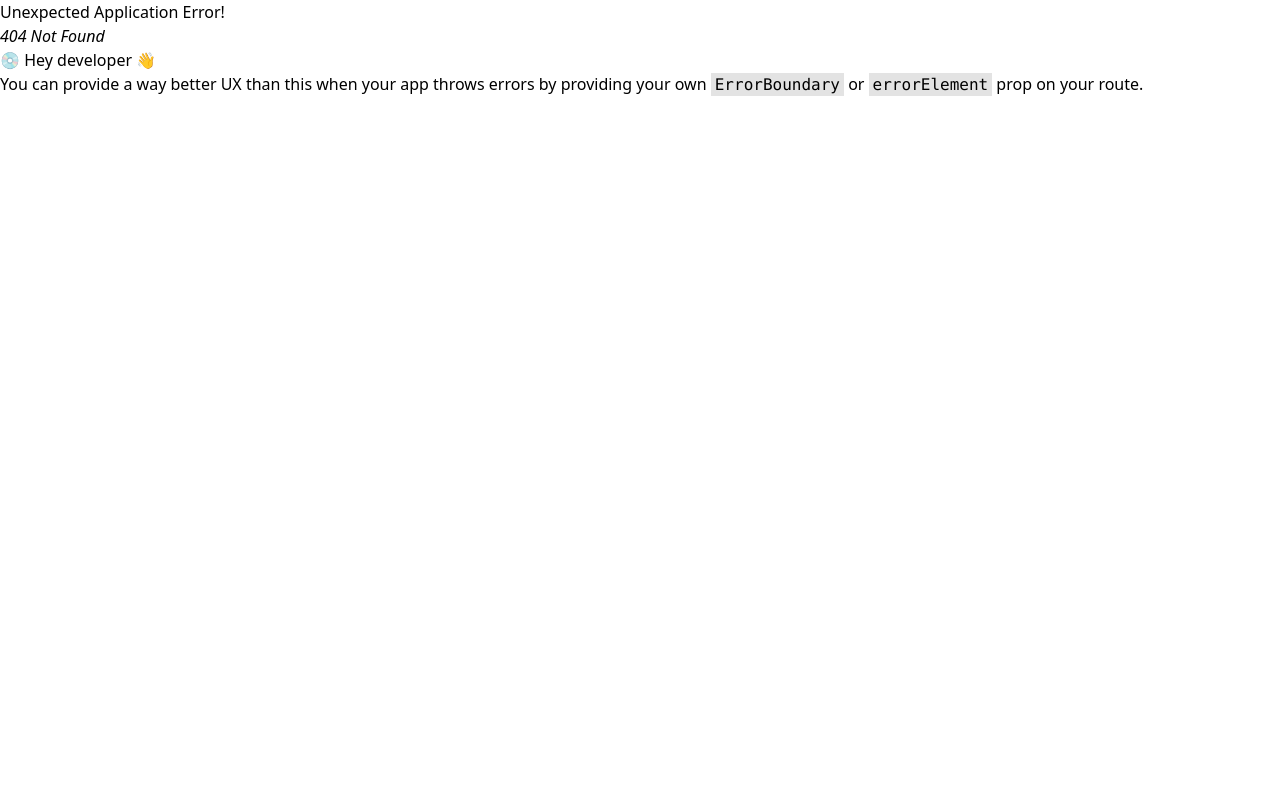
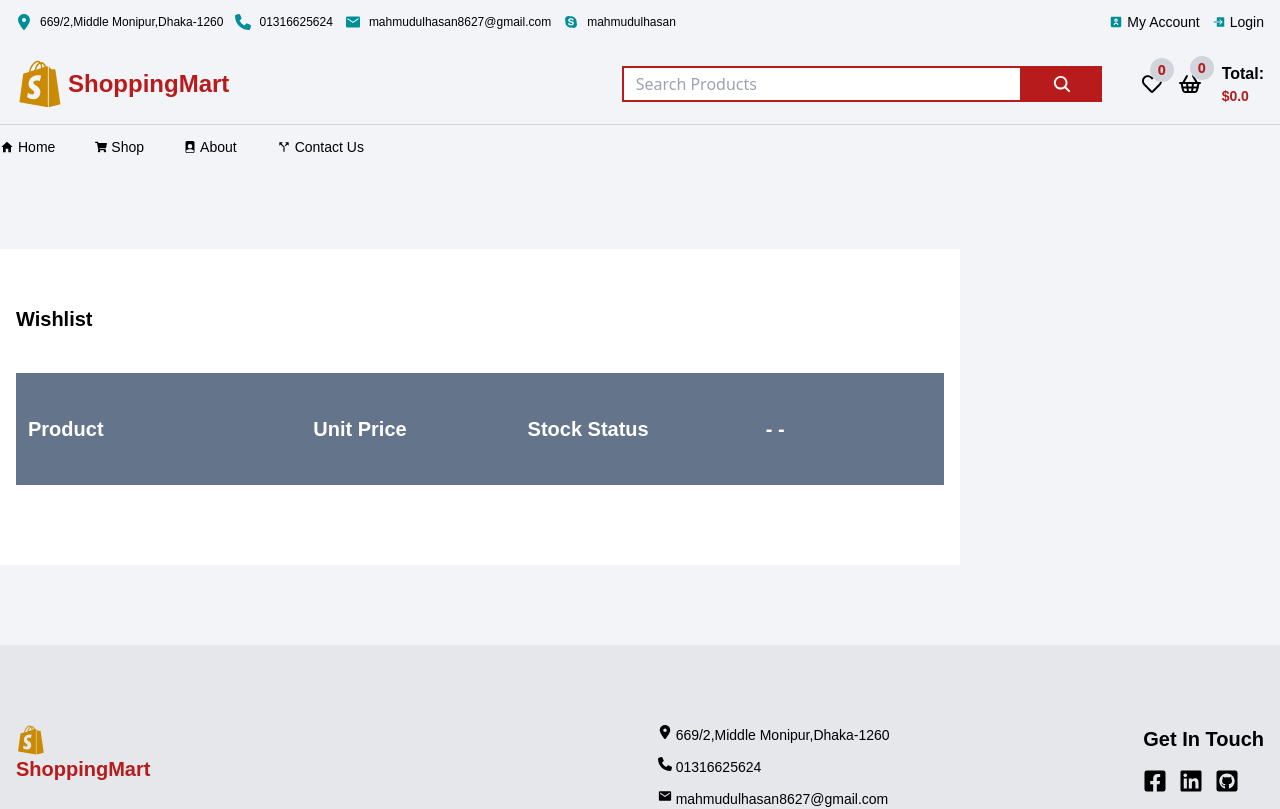
Before and after one commit to mahmudulhasanprodan/ShoppingMart, a React (Vite) app: page /wishlist in a window 1280 px wide. Before the commit this address had no page. Shown: the top 809 px of the page. Built offline with nearby package versions, Linux system fonts and the light colour scheme.

Commit message:
wishList Implement Done

```diff
--- a/src/App.jsx
+++ b/src/App.jsx
@@ -10,7 +10,8 @@ import CheckOut from './Pages/CheckOut/CheckOut';
 import OrderComplete from './Pages/OrderComplete/OrderComplete';
 import Login from './Pages/Login/Login';
 import Myaccount from './Pages/MyAccount/Myaccount';
-import Loading from './CommonComponent/Loading/Loading';
+import WishList from './Pages/WishList/WishList';
+
 import {
   createBrowserRouter,
   createRoutesFromElements,
@@ -30,7 +31,7 @@ const router = createBrowserRouter(
     <Route path="/ordercomplete" element={<OrderComplete />}></Route>
     <Route path="/login" element={<Login />}></Route>
     <Route path="/myaccount" element={<Myaccount />}></Route>
-    <Route path="/Loading" element={<Loading />}></Route>
+    <Route path="/wishlist" element={<WishList />}></Route>
    </Route>
    )
 )
--- a/src/CommonComponent/Card/Card.jsx
+++ b/src/CommonComponent/Card/Card.jsx
@@ -4,7 +4,7 @@ import { FaRegHeart } from "react-icons/fa";
 import Flex from "../../CommonComponent/Flex"
 
 
-const Card = ({FeatueImage,Title,Price,MainPrice,CartProduct,ProductDetails}) => {
+const Card = ({FeatueImage,Title,Price,MainPrice,CartProduct,ProductDetails,WishProduct}) => {
 
 
 
@@ -12,7 +12,10 @@ const Card = ({FeatueImage,Title,Price,MainPrice,CartProduct,ProductDetails}) =>
     <>
       <div>
         <div className="w-[250px] h-[370px] bg-white shadow-lg">
-          <div className="w-full h-[200px] cursor-pointer" onClick={ProductDetails}>
+          <div
+            className="w-full h-[200px] cursor-pointer"
+            onClick={ProductDetails}
+          >
             <picture>
               <img
                 src={FeatueImage}
@@ -45,7 +48,10 @@ const Card = ({FeatueImage,Title,Price,MainPrice,CartProduct,ProductDetails}) =>
               </button>
             </div>
             <div>
-              <button className="px-2 py-3 border-[1px] border-gray-400 flex items-center gap-x-2 font-Montserrat hover:bg-CommonColor hover:text-white">
+              <button
+                className="px-2 py-3 border-[1px] border-gray-400 flex items-center gap-x-2 font-Montserrat hover:bg-CommonColor hover:text-white"
+                onClick={WishProduct}
+              >
                 <span>
                   <FaRegHeart />
                 </span>
--- a/src/HomeComponent/BestSellingProduct/BestSellingProduct.jsx
+++ b/src/HomeComponent/BestSellingProduct/BestSellingProduct.jsx
@@ -7,6 +7,7 @@ import { AllCartItem } from '../../Redux/CartSlice/CartSlice'
 import Loading from '../../CommonComponent/Loading/Loading'
 import axios from 'axios'
 import { Link, useNavigate } from 'react-router-dom'
+import { WishCartItem} from '../../Redux/WishSlice/WishSlice'
 
 const BestSellingProduct = () => {
   const dispatch = useDispatch();
@@ -32,6 +33,7 @@ useEffect(() => {
 
 
 
+
 // HandleCart Function Start Here
 const HandleCart = (item) => {
   dispatch(AllCartItem(item));
@@ -40,6 +42,11 @@ const HandleCart = (item) => {
 //HandleProduct Function Start Here
 const HandleProduct = (item) => {
   Navigate(`/productdetails/${item.id}`);
+};
+
+//HandleWish Function Start Here
+const HandleWish = (item) => {
+  dispatch(WishCartItem(item))
 };
 
 
@@ -67,6 +74,7 @@ const HandleProduct = (item) => {
                   <Card
                     ProductDetails={() => HandleProduct(item)}
                     CartProduct={() => HandleCart(item)}
+                    WishProduct={() => HandleWish(item)}
                     FeatueImage={item.thumbnail}
                     Title={`${item.title.slice(0, 16)}....`}
                     MainPrice={`$${Math.round(item.price)}`}
--- a/src/HomeComponent/Header/Header.jsx
+++ b/src/HomeComponent/Header/Header.jsx
@@ -14,6 +14,7 @@ import { useSelector, useDispatch } from 'react-redux'
 import { GetTotal } from '../../Redux/CartSlice/CartSlice';
 import { RemoveItem } from '../../Redux/CartSlice/CartSlice';
 import { Link } from 'react-router-dom';
+import { WishGetTotal } from '../../Redux/WishSlice/WishSlice';
 
 const Header = () => {
  const[menuItem,setmenuItem] = useState(false);
@@ -48,10 +49,17 @@ const HandleMenuItem = () => {
 
 
 const{CartProduct,TotalItem,TotalAmount}=useSelector((state) => state.Cart);
+const{WishTotalitem,WishItem} = useSelector((state) => state.Wish);
 
 useEffect(() => {
   dispatch(GetTotal())
 },[dispatch,CartProduct]);
+
+
+useEffect(() => {
+    dispatch(WishGetTotal());
+},[dispatch,WishItem])
+
 
 // HandleCartMenu Function Start Here
 const HandleCartMenu = () => {
@@ -99,10 +107,14 @@ const HandleCartRemove = (item) => {
                 <div className="hidden md:block">
                   <div className="flex items-center gap-x-4">
                     <div className="text-xl cursor-pointer font-bold relative">
-                      <FaRegHeart />
+                      <Link to={"/wishlist"}>
+                        <span>
+                          <FaRegHeart />
+                        </span>
+                      </Link>
                       <div className="w-6 h-6 bg-gray-300 rounded-full absolute -top-4 -right-3">
                         <h3 className="flex items-center justify-center text-sm h-full text-CommonColor">
-                          0
+                          {WishTotalitem}
                         </h3>
                       </div>
                     </div>
@@ -160,7 +172,15 @@ const HandleCartRemove = (item) => {
                                     </h2>
                                     <h3>
                                       {item.CartQuantity} X $
-                                      {item.CartQuantity * `${Math.round(item.price- Math.round(item.price*item.discountPercentage)/100)}`}
+                                      {item.CartQuantity *
+                                        `${Math.round(
+                                          item.price -
+                                            Math.round(
+                                              item.price *
+                                                item.discountPercentage
+                                            ) /
+                                              100
+                                        )}`}
                                     </h3>
                                   </div>
                                 </Flex>
--- a/src/HomeComponent/Menu/Menu.jsx
+++ b/src/HomeComponent/Menu/Menu.jsx
@@ -17,16 +17,16 @@ const Menu = () => {
         <div className="container">
           <div className="hidden md:block">
             <Flex className={"items-center gap-x-10 py-3"}>
-              <Link to={"/"}>
+              <NavLink to={"/"} className={"focus:text-CommonColor"}>
                 <div className="flex items-center gap-x-1 cursor-pointer">
                   <span className="text-sm">
-                    <IoMdHome/>
+                    <IoMdHome />
                   </span>
                   <h2 className="font-Montserrat text-sm">Home</h2>
                 </div>
-              </Link>
+              </NavLink>
 
-              <NavLink to={"/shop"}>
+              <NavLink to={"/shop"} className={"focus:text-CommonColor"}>
                 <div
                   div
                   className="flex items-center gap-x-1 cursor-pointer active:text-CommonColor"
@@ -37,18 +37,22 @@ const Menu = () => {
                   <h2 className="font-Montserrat text-sm">Shop</h2>
                 </div>
               </NavLink>
+              <NavLink to={"#"} className={"focus:text-CommonColor"}>
                 <div div className="flex items-center gap-x-1 cursor-pointer">
                   <span className="text-xs">
                     <BsFillFilePersonFill />
                   </span>
                   <h2 className="font-Montserrat text-sm">About</h2>
                 </div>
+              </NavLink>
+              <NavLink to={"#"} className={"focus:text-CommonColor"}>
                 <div div className="flex items-center gap-x-1 cursor-pointer">
                   <span className="text-sm">
                     <MdOutlineCallSplit />
                   </span>
                   <h2 className="font-Montserrat text-sm">Contact Us</h2>
                 </div>
+              </NavLink>
             </Flex>
           </div>
         </div>
--- /dev/null
+++ b/src/Pages/WishList/WishList.jsx
@@ -0,0 +1,12 @@
+import React from 'react'
+import WishDetails from '../../WishComponent/WishDetails/WishDetails'
+
+const WishList = () => {
+  return (
+    <>
+      <WishDetails />
+    </>
+  )
+}
+
+export default WishList
--- a/src/Redux/Store/Store.js
+++ b/src/Redux/Store/Store.js
@@ -2,14 +2,18 @@ import { configureStore } from '@reduxjs/toolkit'
 import  ProductSLice  from '../ProductSlice/ProductSlice'
 import  CartSLice  from '../CartSlice/CartSlice'
 import { GetTotal } from '../CartSlice/CartSlice'
+import { WishGetTotal } from '../WishSlice/WishSlice'
+import  WishSlice from '../WishSlice/WishSlice'
 
 
 export const Store = configureStore({
   reducer: {
     Product : ProductSLice,
     Cart : CartSLice,
+    Wish: WishSlice,
   },
 })
 
 
-Store.dispatch(GetTotal())
+Store.dispatch(GetTotal());
+Store.dispatch(WishGetTotal());
--- /dev/null
+++ b/src/Redux/WishSlice/WishSlice.js
@@ -0,0 +1,59 @@
+import { createSlice } from '@reduxjs/toolkit'
+
+
+
+
+const initialState = {
+  WishItem: localStorage.getItem("wishProduct")
+    ? JSON.parse(localStorage.getItem("wishProduct"))
+    : [],
+    WishTotalitem: 0,
+};
+
+export const WishSlice = createSlice({
+  name: "wishlist",
+  initialState,
+  reducers: {
+    WishCartItem: (state, action) => {
+      const wishIndex = state.WishItem.findIndex(
+        (item) => item.id === action.payload.id
+      );
+      if (wishIndex >= 0) {
+        state.WishItem[wishIndex].CartQuantity += 1;
+        localStorage.setItem("wishProduct", JSON.stringify(state.WishItem));
+      } else {
+        state.WishItem.push({ ...action.payload, CartQuantity: 1 });
+        localStorage.setItem("wishProduct", JSON.stringify(state.WishItem));
+      }
+    },
+
+    WishRemoveItem: (state, action) => {
+      const wishRemove = state.WishItem.filter(
+        (item) => item.id !== action.payload.id
+      );
+
+      (state.WishItem = wishRemove),
+        localStorage.setItem("wishProduct", JSON.stringify(state.WishItem));
+    },
+     WishGetTotal: (state,action) => {
+     const TotalWishData = state.WishItem.reduce((previousitem,currentitem) => {
+       const{CartQuantity} = currentitem;
+        previousitem.WishTotalItem += Math.round(CartQuantity);
+        return previousitem;
+      },
+    {
+      WishTotalItem: 0,
+    })
+     state.WishTotalitem = TotalWishData.WishTotalItem;
+
+     }
+  },
+});
+
+
+
+
+
+export const {WishCartItem,WishRemoveItem,WishGetTotal } = WishSlice.actions
+
+export default WishSlice.reducer
--- a/src/ShopComponent/ShopLeft/ShopBottom/ShopBottom.jsx
+++ b/src/ShopComponent/ShopLeft/ShopBottom/ShopBottom.jsx
@@ -1,14 +1,13 @@
 import React, { useEffect, useState } from 'react'
 import Card from "../../../CommonComponent/Card/Card"
 import Flex from '../../../CommonComponent/Flex';
-import axios from 'axios';
 import { useSelector, useDispatch } from 'react-redux'
 import { Link, useNavigate } from 'react-router-dom';
 import { FeatureProduct } from '../../../Redux/ProductSlice/ProductSlice';
 import Loading from '../../../CommonComponent/Loading/Loading';
 import { FaChevronCircleRight,FaChevronCircleLeft} from "react-icons/fa";
-import { AllCartItem } from '../../../Redux/CartSlice/CartSlice';
-
+// import { AllCartItem } from '../../../Redux/CartSlice/CartSlice';
+import { WishCartItem } from '../../../Redux/WishSlice/WishSlice';
 
 
 const ShopBottom = ({pageValue}) => {
@@ -57,6 +56,10 @@ const HandleshopDetails = (item) => {
   Navigate(`/productdetails/${item.id}`)
 };
 
+// HandleWish Fuction Start Here
+const HandleWish = (item) => {
+  dispatch(WishCartItem(item));
+};
 
   return (
     <>
@@ -77,6 +80,7 @@ const HandleshopDetails = (item) => {
                 <Card
                   ProductDetails={() => HandleshopDetails(item)}
                   CartProduct={() => HandleCart(item)}
+                  WishProduct={() => HandleWish(item)}
                   FeatueImage={item.thumbnail}
                   Title={`${item.title.slice(0, 16)}....`}
                   MainPrice={`$${Math.round(item.price)}`}
--- /dev/null
+++ b/src/WishComponent/WishDetails/WishDetails.jsx
@@ -0,0 +1,127 @@
+import React, { useEffect, useState } from 'react'
+import Flex from '../../CommonComponent/Flex';
+import { useSelector, useDispatch } from 'react-redux'
+import { WishRemoveItem,WishGetTotal} from '../../Redux/WishSlice/WishSlice';
+import { AllCartItem } from '../../Redux/CartSlice/CartSlice';
+
+
+const WishDetails = () => {
+
+const dispatch = useDispatch();
+// const[wishData,setwishData]= useState([])
+
+const{ WishItem} = useSelector((state) => state.Wish);
+
+
+useEffect(() => {
+    dispatch(WishGetTotal());
+},[dispatch,WishItem])
+
+
+
+// HandleRemove Function Start Here
+const HandleRemove = (item) => {
+   dispatch(WishRemoveItem(item));
+};
+
+//HandleWishCart Function Start Here
+const HandleWishCart = (item) => {
+    dispatch(AllCartItem(item))
+
+};
+
+
+  return (
+    <>
+      <div className="bg-TopHColor py-20">
+        <div className="container">
+          <div className="bg-white p-4 w-3/4 pb-20">
+            <div>
+              <h2 className="font-Montserrat font-bold text-xl py-10">
+                Wishlist
+              </h2>
+            </div>
+            <Flex className={"items-center py-10 bg-slate-500"}>
+              <div className="basis-1/3  pl-3 font-Montserrat font-semibold h-8">
+                <h2 className="h-full flex items-center text-white text-xl">
+                  Product
+                </h2>
+              </div>
+              <div className="basis-1/4 pl-3 font-Montserrat font-semibold h-8 hidden md:block">
+                <h2 className="h-full flex items-center text-white text-xl">
+                  Unit Price
+                </h2>
+              </div>
+              <div className="basis-1/4  pl-3 font-Montserrat font-semibold h-8 hidden md:block">
+                <h2 className="h-full flex items-center text-white text-xl">
+                  Stock Status
+                </h2>
+              </div>
+              <div className="basis-1/4  pl-3 font-Montserrat font-semibold h-8 hidden md:block">
+                <h2 className="h-full flex items-center text-white text-xl pl-6">
+                  - -
+                </h2>
+              </div>
+            </Flex>
+            <div className="">
+              {WishItem?.map((item) => (
+                <Flex
+                  className={
+                    "items-center justify-between md:justify-start border-b-[1px] py-2"
+                  }
+                  key={item.id}
+                >
+                  <div className="flex items-center basis-1/3 pl-3 font-Montserrat font-semibold border-[1px] h-24 border-gray-500">
+                    <picture className="relative">
+                      <img
+                        src={item.thumbnail}
+                        alt={item.thumbnail}
+                        className="w-10 h-10 md:w-16 md:h-16 border-2 shadow-lg cursor-pointer"
+                      />
+                      <p
+                        className="absolute -top-4 -left-2 font-bold text-2xl cursor-pointer text-CommonColor hover:text-green-500"
+                        onClick={() => HandleRemove(item)}
+                      >
+                        X
+                      </p>
+                    </picture>
+                    <h2 className="font-Montserrat text-xs md:text-base pl-3">
+                      {item.title
+                        ? `${item.title.slice(0, 10)}..`
+                        : "Title Missing"}
+                    </h2>
+                  </div>
+                  <div className="basis-1/4 pl-3  hidden text-CommonColor md:block border-[1px] h-24 border-gray-500">
+                    <p className="font-Montserrat font-semibold pl-3 flex items-center h-full">
+                      {item.price
+                        ? `$${
+                            Math.round(item.price) -
+                            Math.round(
+                              (item.price *
+                                Math.round(item.discountPercentage)) /
+                                100
+                            )
+                          }`
+                        : "$0"}
+                    </p>
+                  </div>
+
+                  <div className="basis-1/4 pl-5 font-Montserrat font-semibold py-4 flex items-center gap-x-3 border-[1px] h-24 border-gray-500">
+                    <h2>{item.stock ? "In Stock" : "Out Of Stock"}</h2>
+                  </div>
+                  <div className="basis-1/4 pl-3 md:font-semibold relative flex  border-[1px] h-24 border-gray-500">
+                    <button className="font-Montserrat pl-5 font-thin text-md underline text-CommonColor" onClick={() => HandleWishCart(item)}>
+                      Add To Cart
+                    </button>
+                  </div>
+                </Flex>
+              ))}
+            </div>
+          </div>
+        </div>
+      </div>
+    </>
+  );
+}
+
+export default WishDetails
```
Lines whose indentation alone changed are shown as unchanged.
